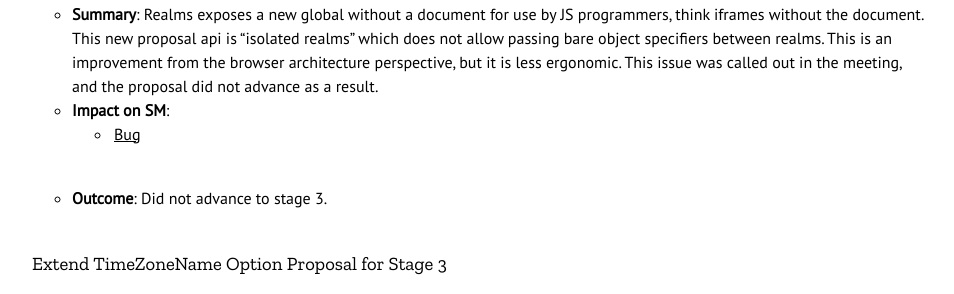
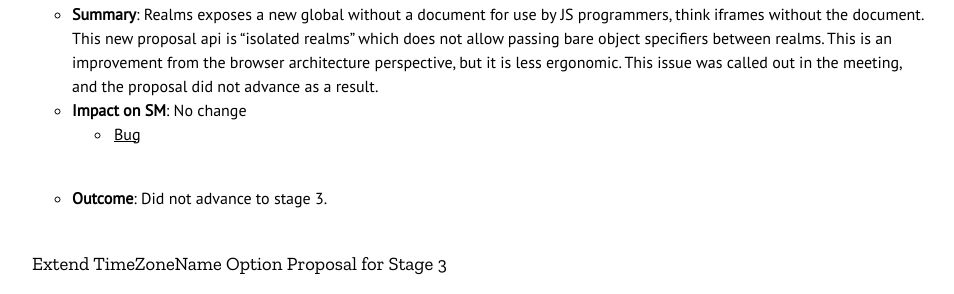
Before and after one commit to mozilla-spidermonkey/spidermonkey.dev, a Jekyll site: the page built from _posts/2021-06-15-tc39.md, in a window 1280 px wide and 900 px high, scrolled down 3383 px. Shown: the part 160-454 px from the top of the window, without its empty margins (13-967 px from the left). Built offline with Jekyll 4.4.1, drawn with Linux system fonts in a browser that asks for light colours; nearby versions of some CDN libraries.

Commit message:
fix links

```diff
--- a/_posts/2021-06-15-tc39.md
+++ b/_posts/2021-06-15-tc39.md
@@ -52,7 +52,7 @@
     the `await` keyword at the top level of the module. This simplifies the modules which require
     immmediate async work.
 * **Impact on SM**: Already Shipping,
-  * [Bug](https://bugzilla.mozilla.org/show_bug.cgi?id=1670018)
+  * [Bug](https://bugzilla.mozilla.org/show_bug.cgi?id=1519100)
 * **Outcome**: Advanced to stage 4.
 
 ## Proposals Seeking Advancement to Stage 3
@@ -118,7 +118,7 @@
 * [**Proposal Link**](https://github.com/tc39/proposal-realms)
 * [**Slides**](https://docs.google.com/presentation/d/1c-7nsjAUkdWYie5n1NlEr7_FxMXHyXjRFzsReLTm8S8/edit)
 * **Summary**: Realms exposes a new global without a document for use by JS programmers, think iframes without the document. This new proposal api is "isolated realms" which does not allow passing bare object specifiers between realms. This is an improvement from the browser architecture perspective, but it is less ergonomic. This issue was called out in the meeting, and the proposal did not advance as a result.
-* **Impact on SM**:
+* **Impact on SM**: No change
   * [Bug](https://bugzilla.mozilla.org/show_bug.cgi?id=1566145)
 * **Outcome**: Did not advance to stage 3.
 
```
